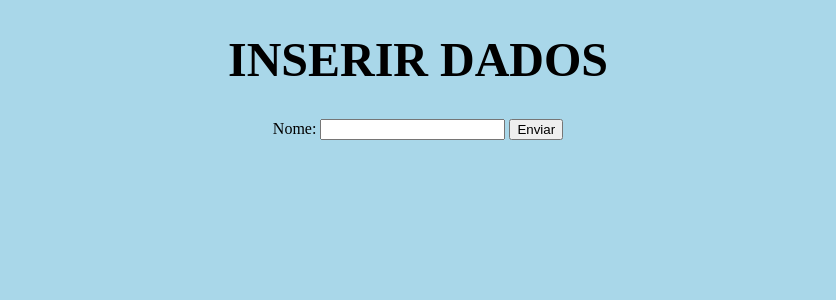
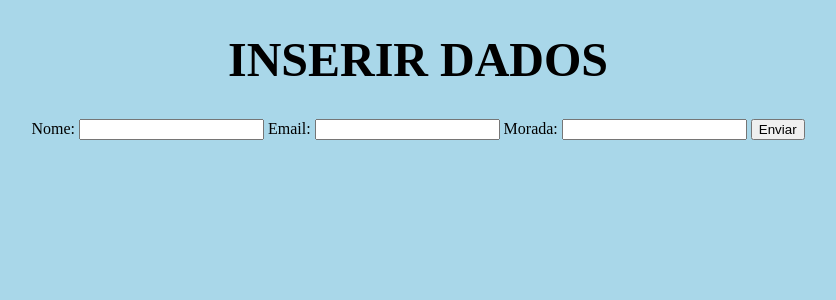
Before and after one commit to DCoelhoo/CRUD-platform, a PHP site: page /inserir.php in a window 1280 px wide. Shown: the part 26-326 px from the top of the page, without its empty margins (222-1058 px from the left). Run offline with PHP 8.4, Linux system fonts and the light colour scheme.

Commit message:
Erros corrigidos, tabela nova criada, TODO atualizado

```diff
--- a/consultar.php
+++ b/consultar.php
@@ -34,8 +34,8 @@ $result = mysqli_query($conn, $sql);
         <?php
 
         while ($row = mysqli_fetch_assoc($result)) {
-            echo $row['nome'] . " --- " . $row['ativo'] . " --- "
-                . "<input type='submit' name='submit[" . $row['id'] . "]' value='Delete'/><br>";
+            echo $row['nome'] . " --- " .  $row['email'] . " --- "
+                . $row['morada'] . " --- " . $row['ativo'] . " --- " . "<input type='submit' name='submit[" . $row['id'] . "]' value='Delete'/><br>";
         }
         ?>
 
--- a/inserir.php
+++ b/inserir.php
@@ -31,6 +31,12 @@ ligardb();
         <label for="nome">Nome:</label>
         <input type="text" name="nome" id="nome" required>
 
+        <label for="email">Email:</label>
+        <input type="text" name="email" id="email" required>
+
+        <label for="morada">Morada:</label>
+        <input type="text" name="morada" id="morada" required>
+
         <input type="submit" name="submit" value="Enviar">
     </form>
 
@@ -44,8 +50,10 @@ ligardb();
     //verifica se o formulário foi enviado
     if (isset($_GET['submit'])) {
         $nome = $_GET['nome'];
+        $email = $_GET['email'];
+        $morada = $_GET['morada'];
 
-        $sql = "INSERT INTO test (nome, ativo) VALUES ('$nome', '1')";
+        $sql = "INSERT INTO clientes (nome, email, morada, ativo) VALUES ('$nome', '$email', '$morada', '1')";
 
         $result = mysqli_query($conn, $sql);
 
--- a/todo.html
+++ b/todo.html
@@ -1,6 +1,5 @@
 <!--
     TODO:
-        - Criar uma tabela nova na bd, com um nome decente e mais campos
         - Alterar o estilo do Site
 
     TODO LATER:
```
